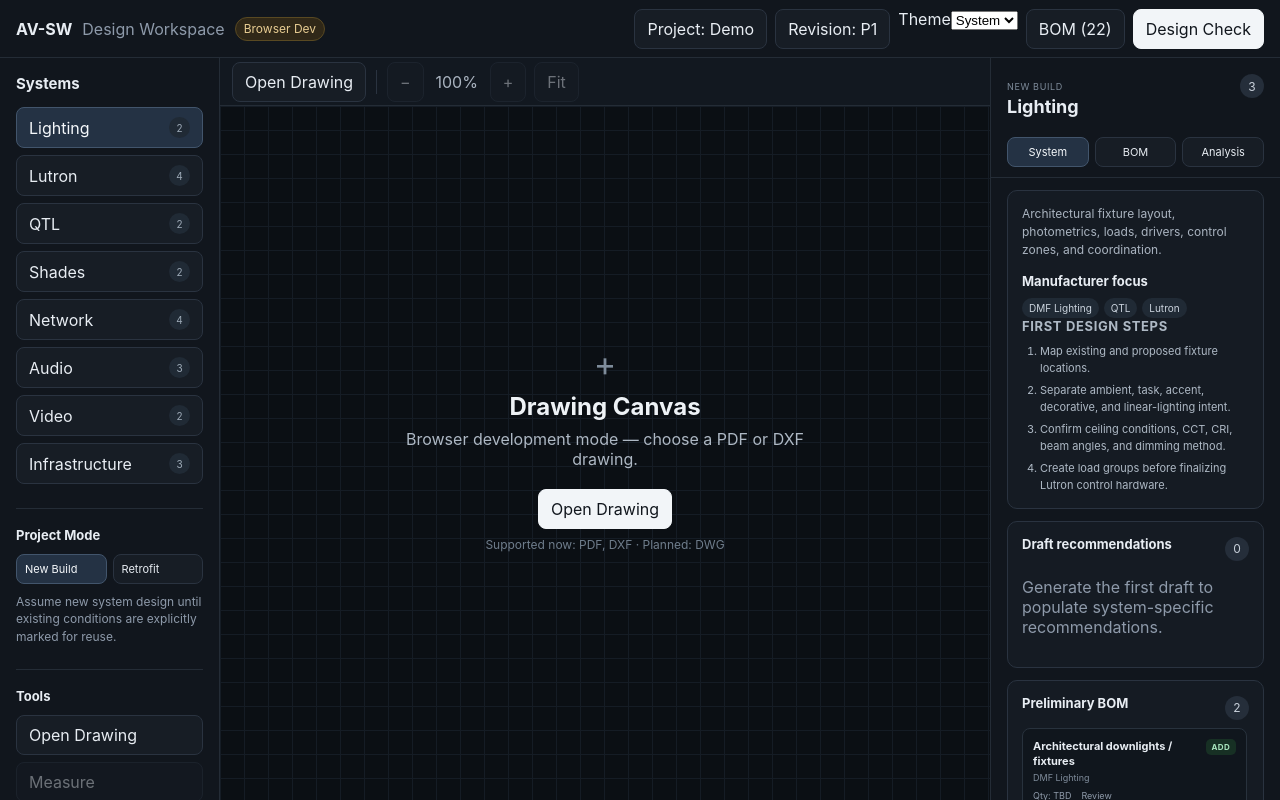
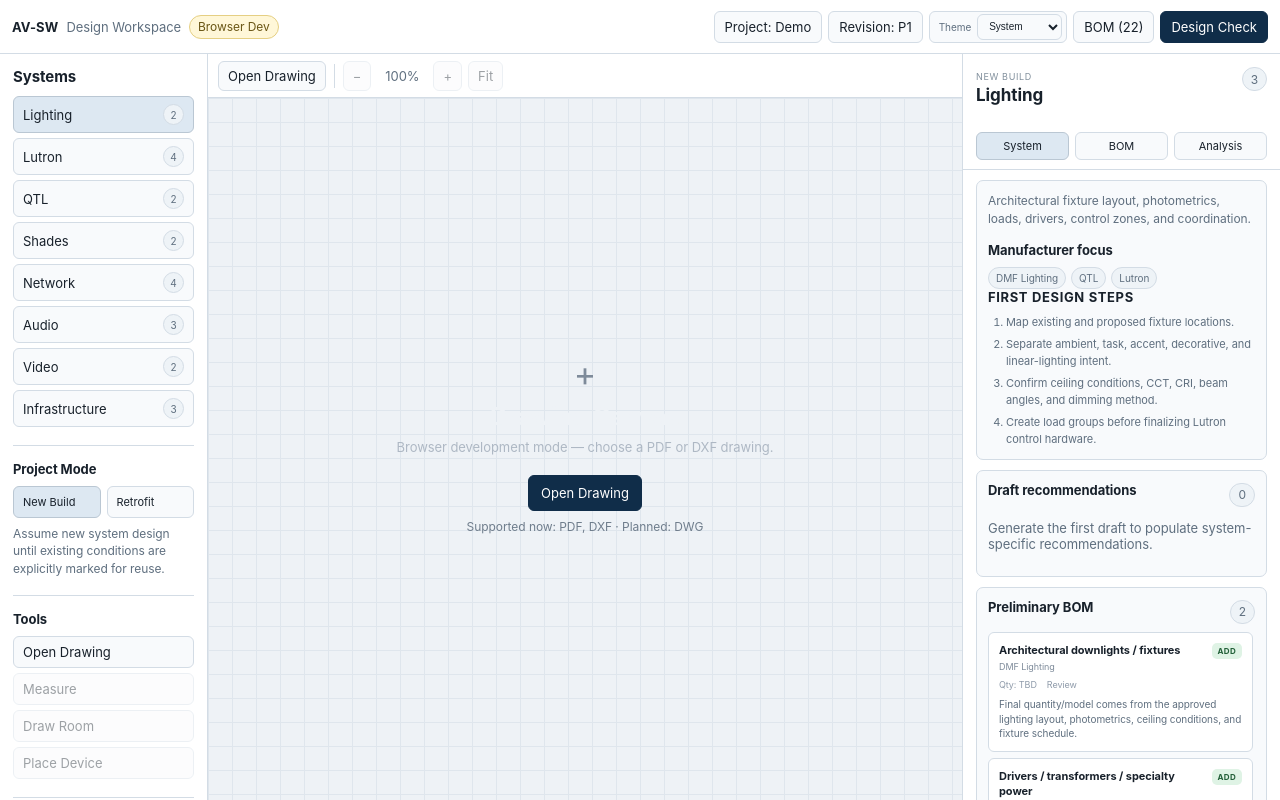
Before and after one commit to CucaChann/AV-SW, a React (Vite) app: page / in a window 1280 px wide. Built offline with nearby package versions, Linux system fonts and the light colour scheme.

Commit message:
style: add polished system-aware light and dark themes

```diff
--- a/src/styles.css
+++ b/src/styles.css
@@ -908,3 +908,443 @@ button:disabled {
   background: #17212c;
   border-color: #33465a;
 }
+
+
+/* -------------------------------------------------------------------------- */
+/* Theme + visual polish                                                      */
+/* -------------------------------------------------------------------------- */
+
+:root,
+:root[data-theme="dark"] {
+  --bg: #0b0f14;
+  --surface-1: #0f141b;
+  --surface-2: #131a22;
+  --surface-3: #18212b;
+  --surface-hover: #1d2834;
+  --surface-active: #243346;
+  --border: #26313d;
+  --border-strong: #344454;
+  --text: #eef3f8;
+  --text-muted: #91a0af;
+  --text-subtle: #6f7e8d;
+  --accent: #dbeafe;
+  --accent-strong: #f8fafc;
+  --accent-text: #0f1720;
+  --grid-line: #151e27;
+  --shadow: 0 12px 30px rgba(0, 0, 0, 0.26);
+  --warning-bg: #211d12;
+  --warning-border: #554722;
+  --warning-text: #e6c96e;
+  --input-bg: #0e141b;
+  --dxf-background: #10161d;
+  --dxf-wall: #dfe6ee;
+  --dxf-door: #67b7f7;
+  --dxf-window: #5bd8b2;
+  --dxf-light: #f2cb57;
+  --dxf-furniture: #b69bf5;
+  --dxf-annotation: #aeb8c3;
+  --dxf-default: #9aa7b5;
+  --dxf-insert: #ff9b4a;
+  --dxf-text: #f6f8fa;
+}
+
+:root[data-theme="light"] {
+  --bg: #eef2f6;
+  --surface-1: #ffffff;
+  --surface-2: #f8fafc;
+  --surface-3: #eef3f7;
+  --surface-hover: #e8eef4;
+  --surface-active: #dde8f2;
+  --border: #d3dce5;
+  --border-strong: #bac7d3;
+  --text: #18212b;
+  --text-muted: #5f6f7f;
+  --text-subtle: #82909d;
+  --accent: #173a5e;
+  --accent-strong: #102d49;
+  --accent-text: #ffffff;
+  --grid-line: #dfe6ed;
+  --shadow: 0 12px 30px rgba(35, 52, 68, 0.12);
+  --warning-bg: #fff9e8;
+  --warning-border: #e2c86c;
+  --warning-text: #725d13;
+  --input-bg: #ffffff;
+  --dxf-background: #fbfcfd;
+  --dxf-wall: #222c36;
+  --dxf-door: #1b6fa8;
+  --dxf-window: #0b8064;
+  --dxf-light: #9b7100;
+  --dxf-furniture: #6e4fb1;
+  --dxf-annotation: #5e6974;
+  --dxf-default: #596674;
+  --dxf-insert: #b85b16;
+  --dxf-text: #18212b;
+}
+
+html,
+body,
+#root,
+.app-shell {
+  background: var(--bg);
+  color: var(--text);
+}
+
+body {
+  font-size: 13px;
+  letter-spacing: -0.005em;
+}
+
+button,
+.theme-control select {
+  color: var(--text);
+  background: var(--surface-2);
+  border-color: var(--border);
+  border-radius: 6px;
+  transition:
+    background 120ms ease,
+    border-color 120ms ease,
+    color 120ms ease;
+}
+
+button:hover:not(:disabled),
+.theme-control select:hover {
+  background: var(--surface-hover);
+  border-color: var(--border-strong);
+}
+
+button:focus-visible,
+.theme-control select:focus-visible,
+.field select:focus,
+.field input:focus,
+.field textarea:focus {
+  outline: none;
+  border-color: #6d8fb1;
+  box-shadow: 0 0 0 2px rgba(83, 120, 157, 0.18);
+}
+
+.primary {
+  background: var(--accent-strong);
+  border-color: var(--accent-strong);
+  color: var(--accent-text);
+}
+
+.topbar {
+  height: 54px;
+  padding: 0 12px;
+  background: var(--surface-1);
+  border-color: var(--border);
+  box-shadow: 0 1px 0 rgba(127, 143, 158, 0.04);
+}
+
+.app-shell {
+  grid-template-rows: 54px minmax(0, 1fr);
+}
+
+.brand {
+  gap: 8px;
+}
+
+.brand strong {
+  font-size: 13px;
+  letter-spacing: 0.01em;
+}
+
+.top-actions {
+  align-items: center;
+  gap: 6px;
+}
+
+.top-actions button {
+  padding: 7px 10px;
+}
+
+.theme-control {
+  display: inline-flex;
+  align-items: center;
+  gap: 6px;
+  height: 32px;
+  padding: 0 4px 0 9px;
+  border: 1px solid var(--border);
+  border-radius: 6px;
+  background: var(--surface-2);
+  color: var(--text-muted);
+  font-size: 10px;
+  white-space: nowrap;
+}
+
+.theme-control select {
+  height: 26px;
+  min-width: 72px;
+  padding: 0 22px 0 7px;
+  font-size: 10px;
+}
+
+.runtime-badge,
+.badge,
+.system-count,
+.chip,
+.room-label {
+  background: var(--surface-3);
+  color: var(--text-muted);
+  border: 1px solid var(--border);
+}
+
+.workspace {
+  grid-template-columns: 208px minmax(0, 1fr) 318px;
+}
+
+.sidebar,
+.inspector {
+  background: var(--surface-1);
+  border-color: var(--border);
+  padding: 13px;
+}
+
+.sidebar h2,
+.inspector h2 {
+  color: var(--text);
+  margin-bottom: 10px;
+}
+
+.sidebar h3,
+.inspector h3 {
+  color: var(--text);
+}
+
+.system-list,
+.sidebar-section {
+  gap: 5px;
+}
+
+.system-list button,
+.sidebar-section button {
+  min-height: 32px;
+  padding: 7px 9px;
+}
+
+.system-list button.active,
+.mode-toggle button.active,
+.inspector-tabs button.active,
+.scope-toggle button.active {
+  background: var(--surface-active);
+  border-color: var(--border-strong);
+  color: var(--text);
+}
+
+.sidebar-section {
+  margin-top: 18px;
+  padding-top: 15px;
+  border-color: var(--border);
+}
+
+.sidebar-note,
+.muted,
+.system-summary,
+.action-list,
+.retrofit-list,
+.bom-card p,
+.bom-note p,
+.mini-copy,
+.draft-card p,
+.detected-row,
+.layer-row {
+  color: var(--text-muted);
+}
+
+.canvas-wrap {
+  background: var(--bg);
+}
+
+.canvas-toolbar {
+  height: 44px;
+  padding: 0 10px;
+  gap: 6px;
+  background: var(--surface-1);
+  border-color: var(--border);
+}
+
+.canvas-wrap {
+  grid-template-rows: 44px minmax(0, 1fr);
+}
+
+.canvas-toolbar button {
+  padding: 6px 9px;
+  min-height: 30px;
+}
+
+.canvas-toolbar > span:not(.toolbar-divider):not(.file-name) {
+  color: var(--text-muted);
+}
+
+.toolbar-divider {
+  background: var(--border);
+}
+
+.file-name {
+  color: var(--text-subtle);
+}
+
+.canvas {
+  background-color: var(--bg);
+  background-image:
+    linear-gradient(var(--grid-line) 1px, transparent 1px),
+    linear-gradient(90deg, var(--grid-line) 1px, transparent 1px);
+}
+
+.dxf-svg {
+  background: var(--dxf-background);
+  box-shadow: var(--shadow);
+}
+
+.inspector-title-row {
+  margin-bottom: 8px;
+}
+
+.inspector-title-row h2 {
+  font-size: 17px;
+}
+
+.eyebrow,
+.panel-subheading,
+.analysis-grid dt,
+.field > span {
+  color: var(--text-subtle);
+}
+
+.inspector-tabs {
+  top: -13px;
+  margin: 0 -13px 10px;
+  padding: 9px 13px;
+  background: var(--surface-1);
+  border-color: var(--border);
+}
+
+.inspector-tabs button {
+  min-width: 56px;
+  padding: 6px;
+}
+
+.inspector-card,
+.analysis-panel,
+.empty-state,
+.issues {
+  margin-bottom: 10px;
+  padding: 11px;
+  background: var(--surface-2);
+  border-color: var(--border);
+  border-radius: 7px;
+}
+
+.analysis-grid {
+  gap: 6px;
+  margin: 9px 0;
+}
+
+.analysis-grid > div {
+  padding: 7px;
+  background: var(--surface-1);
+  border-color: var(--border);
+  border-radius: 6px;
+}
+
+.analysis-grid dd {
+  color: var(--text);
+}
+
+.detected-row + .detected-row,
+.layer-row {
+  border-color: var(--border);
+}
+
+.draft-card,
+.bom-card {
+  background: var(--surface-1);
+  border-color: var(--border);
+  border-radius: 6px;
+}
+
+.bom-list {
+  gap: 6px;
+}
+
+.retrofit-card,
+.retrofit-survey {
+  background: var(--warning-bg);
+  border-color: var(--warning-border);
+}
+
+.survey-shortcut {
+  background: var(--warning-bg);
+  border-color: var(--warning-border);
+  color: var(--warning-text);
+}
+
+.field select,
+.field input,
+.field textarea {
+  background: var(--input-bg);
+  color: var(--text);
+  border-color: var(--border);
+  border-radius: 6px;
+}
+
+.check-row {
+  color: var(--text-muted);
+}
+
+.export-bom-button {
+  background: var(--surface-3);
+  border-color: var(--border-strong);
+}
+
+.rendering-badge,
+.canvas-error {
+  background: color-mix(in srgb, var(--surface-1) 92%, transparent);
+  border-color: var(--border);
+  color: var(--text);
+}
+
+:root[data-theme="light"] .runtime-badge.browser {
+  background: #fff7d8;
+  color: #6a5615;
+  border-color: #e5cf83;
+}
+
+:root[data-theme="light"] .runtime-badge.desktop {
+  background: #e3f5e9;
+  color: #245d36;
+  border-color: #a9d7b7;
+}
+
+:root[data-theme="light"] .confidence.high,
+:root[data-theme="light"] .bom-status.add {
+  background: #dff3e5;
+  color: #236039;
+}
+
+:root[data-theme="light"] .confidence.medium,
+:root[data-theme="light"] .bom-status.verify {
+  background: #fff1c9;
+  color: #765b00;
+}
+
+:root[data-theme="light"] .confidence.review,
+:root[data-theme="light"] .bom-status.replace {
+  background: #fbe1e1;
+  color: #8e3535;
+}
+
+:root[data-theme="light"] .bom-status.reuse {
+  background: #dfedf7;
+  color: #205d83;
+}
+
+@media (max-width: 1200px) {
+  .workspace {
+    grid-template-columns: 192px minmax(0, 1fr) 282px;
+  }
+
+  .theme-control > span {
+    display: none;
+  }
+}
```
